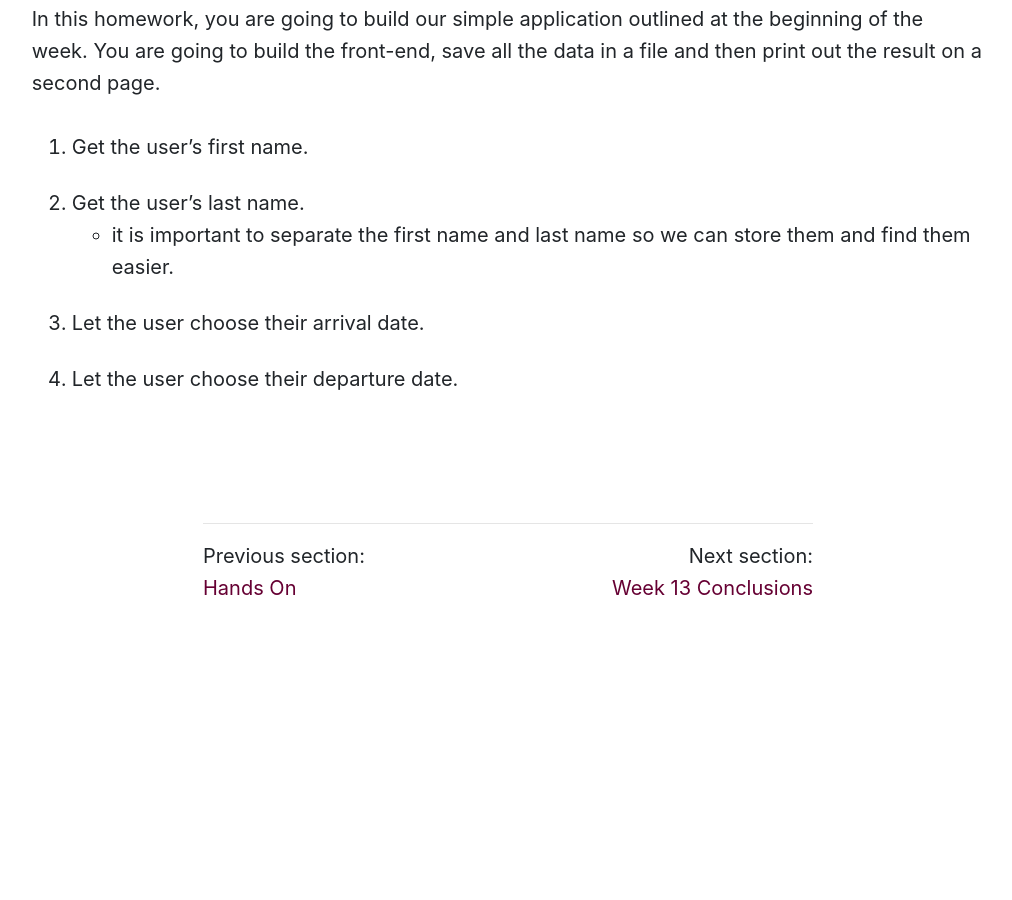
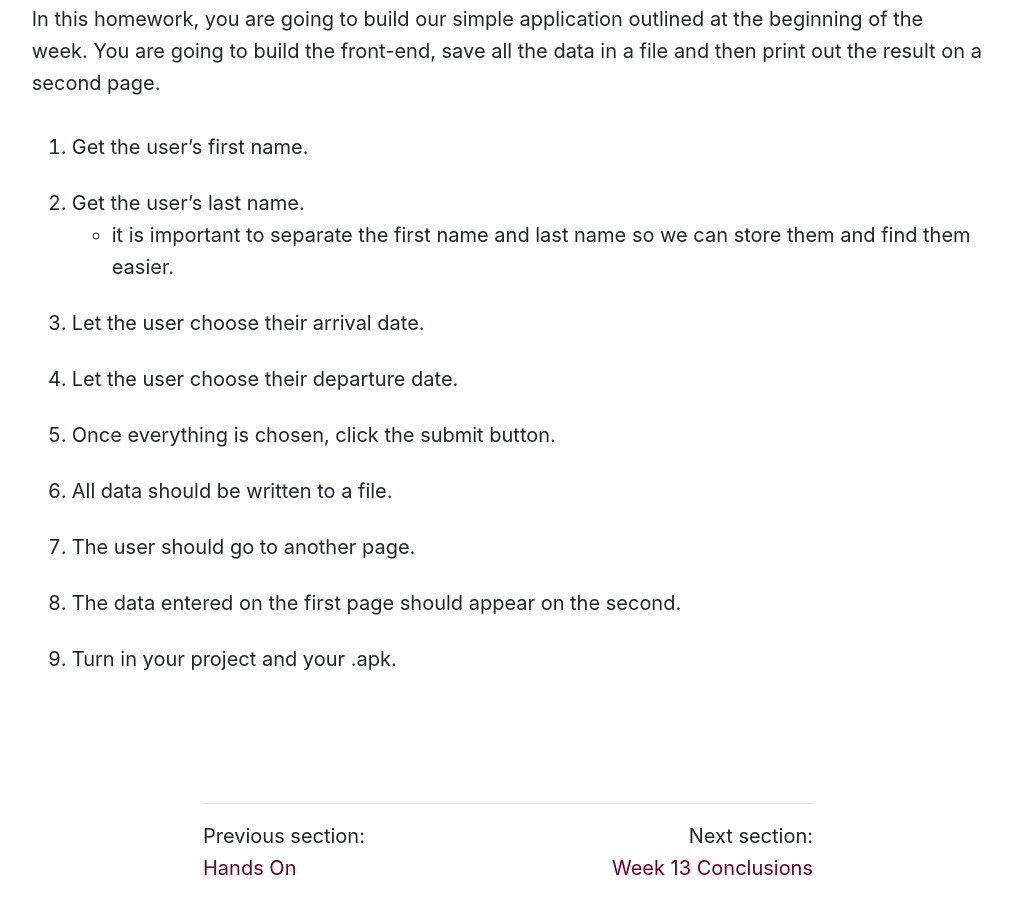
Before and after one commit to Montana-Media-Arts/391-mobile-gaming-Spring2020-course, a Jekyll site: the page built from modules/week-13/_posts/2003-02-01-homework.md, in a window 1280 px wide and 900 px high, scrolled down 578 px. Shown: the whole window, without its empty margins (132-1144 px from the left). Built offline with Jekyll 4.4.1, drawn with Linux system fonts in a browser that asks for light colours; nearby versions of some CDN libraries; before the commit the page ends 1198 px from its top, so only the background shows below that.

Commit message:
update text

```diff
--- a/modules/week-13/_posts/2003-02-01-homework.md
+++ b/modules/week-13/_posts/2003-02-01-homework.md
@@ -12,3 +12,8 @@ In this homework, you are going to build our simple application outlined at the
     - it is important to separate the first name and last name so we can store them and find them easier.
 3. Let the user choose their arrival date.
 4. Let the user choose their departure date.
+5. Once everything is chosen, click the submit button.
+6. All data should be written to a file.
+7. The user should go to another page.
+8. The data entered on the first page should appear on the second.
+9. Turn in your project and your .apk.
```
Also changed, not shown: modules/week-13/_posts/2000-02-01-download-and-install.md (+2 -2 lines).
